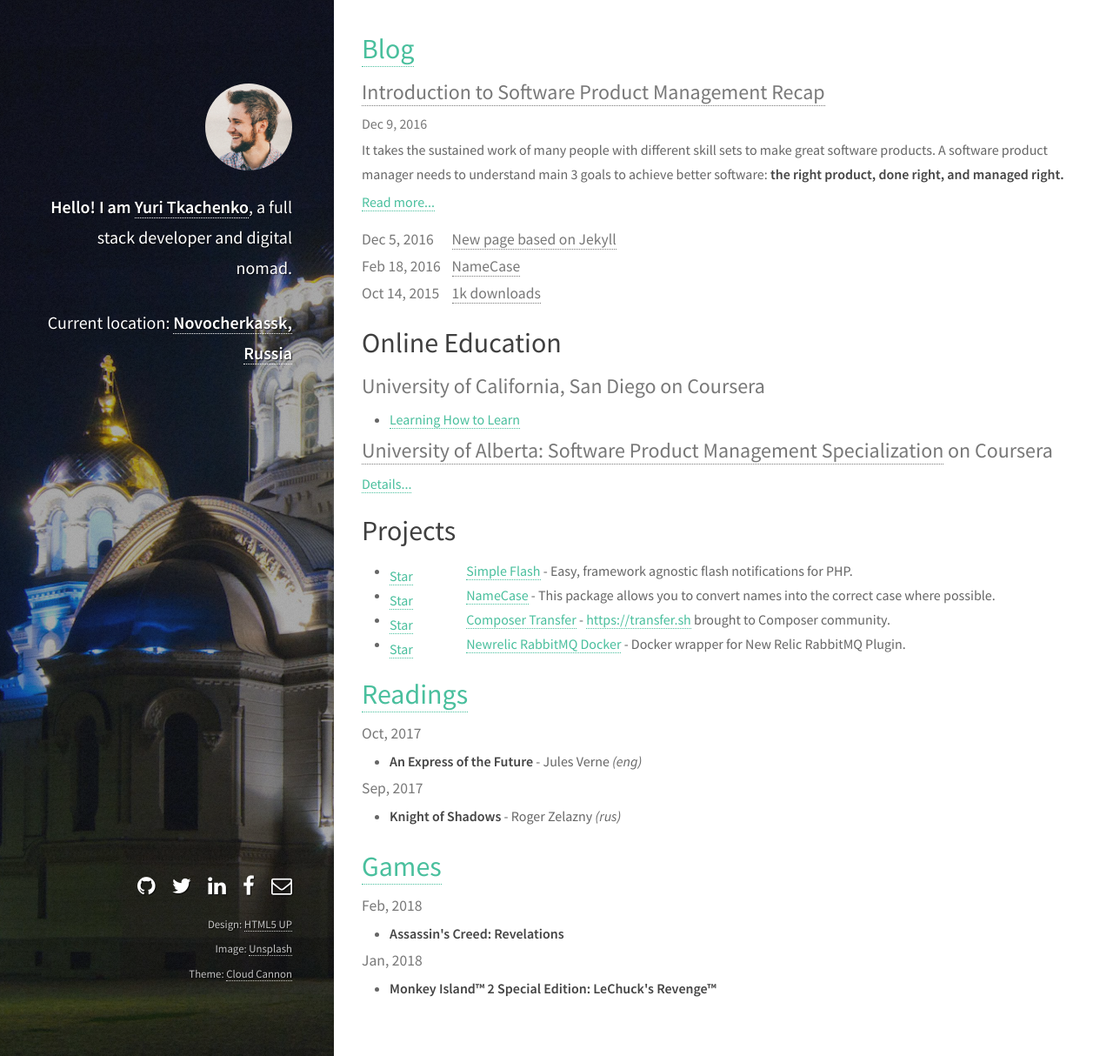
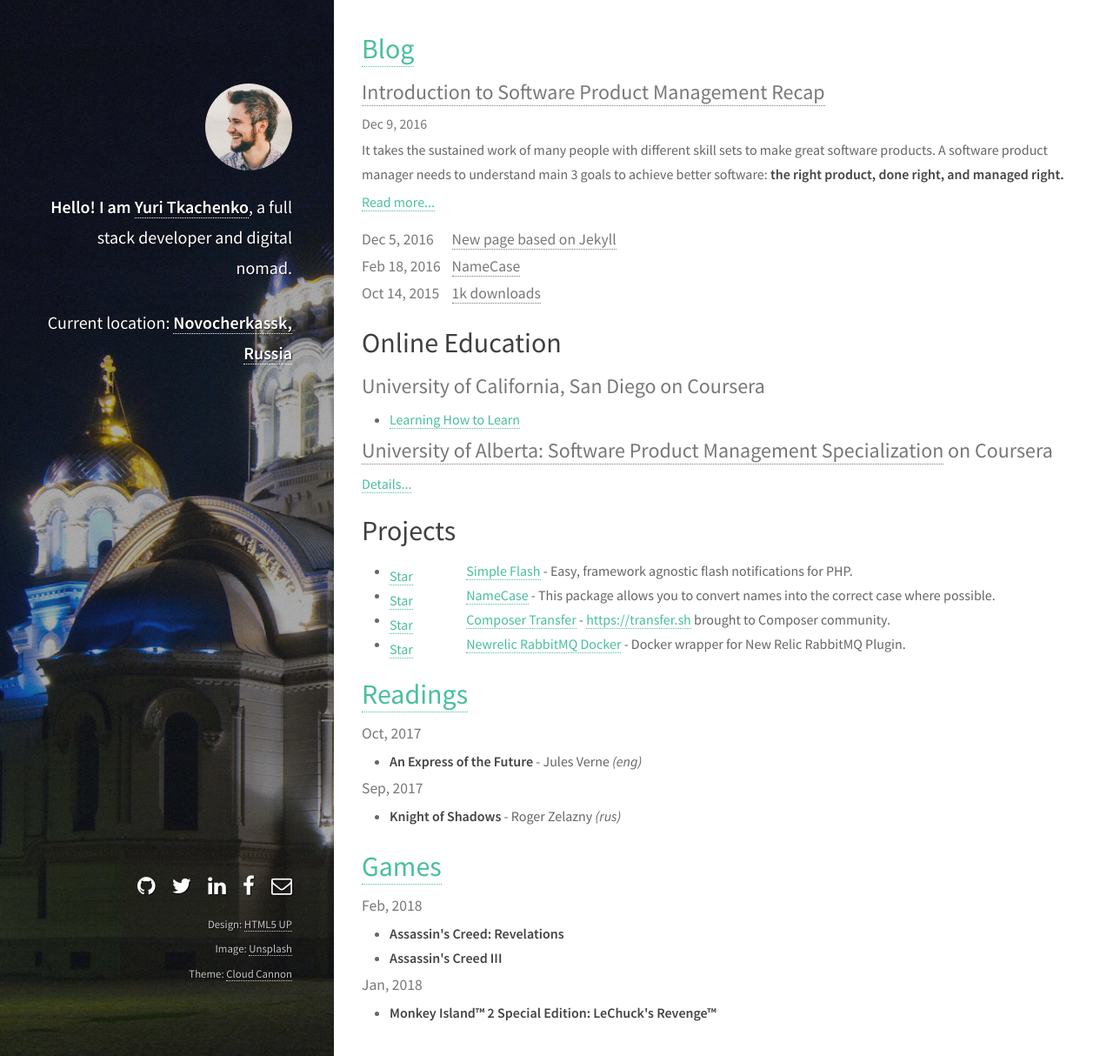
Before and after one commit to tamtamchik/tamtamchik.github.io, a Jekyll site: the page built from index.html, in a window 1280 px wide and 1214 px high. Shown: the whole window at 87% size. Built offline with Jekyll 4.4.1, drawn with Linux system fonts in a browser that asks for light colours.

Commit message:
Update games.yml

```diff
--- a/_data/games.yml
+++ b/_data/games.yml
@@ -1,6 +1,7 @@
 - date: 2018-02-01
   games:
     - name: "Assassin's Creed: Revelations"
+    - name: "Assassin's Creed III"
 
 - date: 2018-01-01
   games:
```
